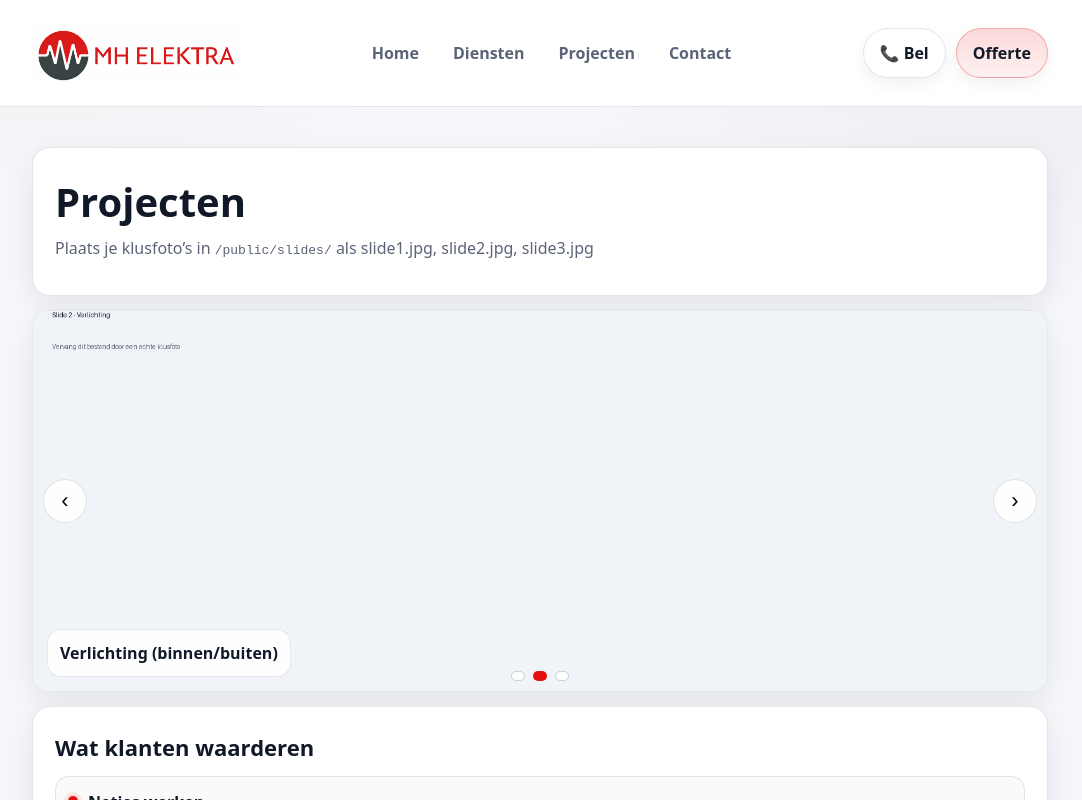
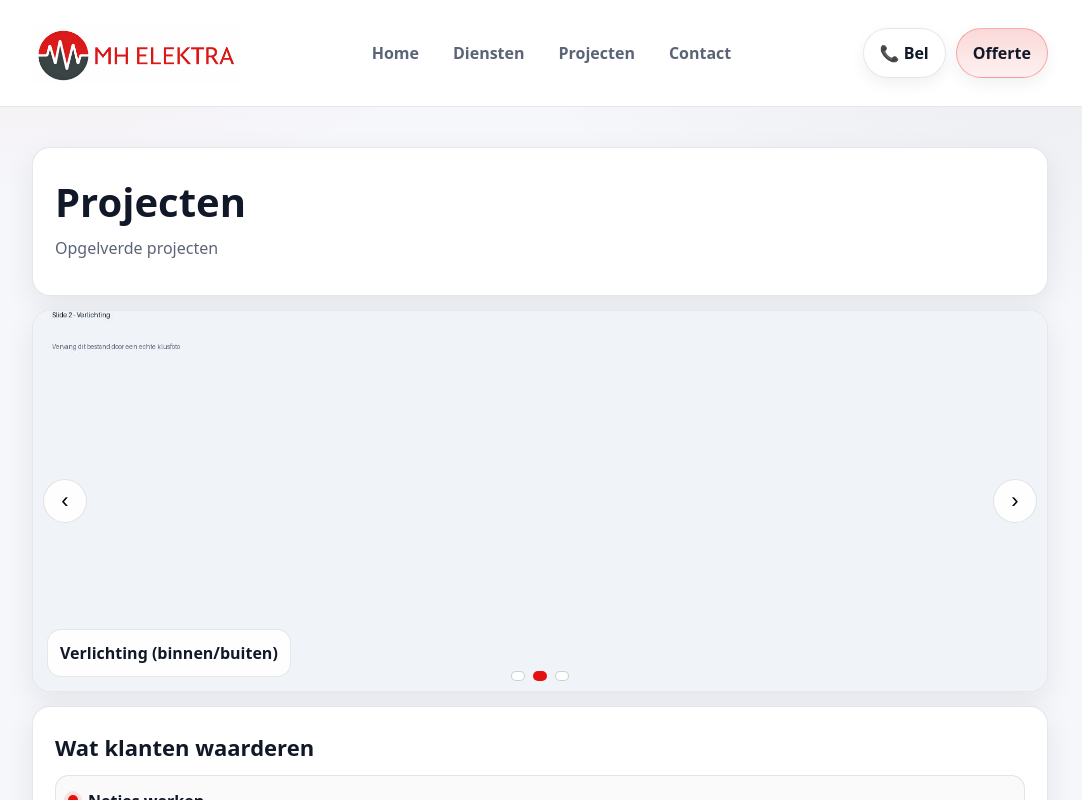
Before and after one commit to marcbeenhakker-rgb/MH-ELEKTRA, a Next.js app: page /projecten in a window 1280 px wide. Shown: the top 800 px of the page, without its empty margins (100-1182 px from the left). Built offline with nearby package versions, Linux system fonts and the light colour scheme.

Commit message:
Update projecten.js

```diff
--- a/pages/projecten.js
+++ b/pages/projecten.js
@@ -7,7 +7,7 @@ export default function Projecten() {
       <section className="stack">
         <div className="card">
           <h1>Projecten</h1>
-          <p className="muted">Plaats je klusfoto’s in <code>/public/slides/</code> als slide1.jpg, slide2.jpg, slide3.jpg</p>
+          <p className="muted">Opgelverde projecten</p>
         </div>
 
         <Slider />
```
